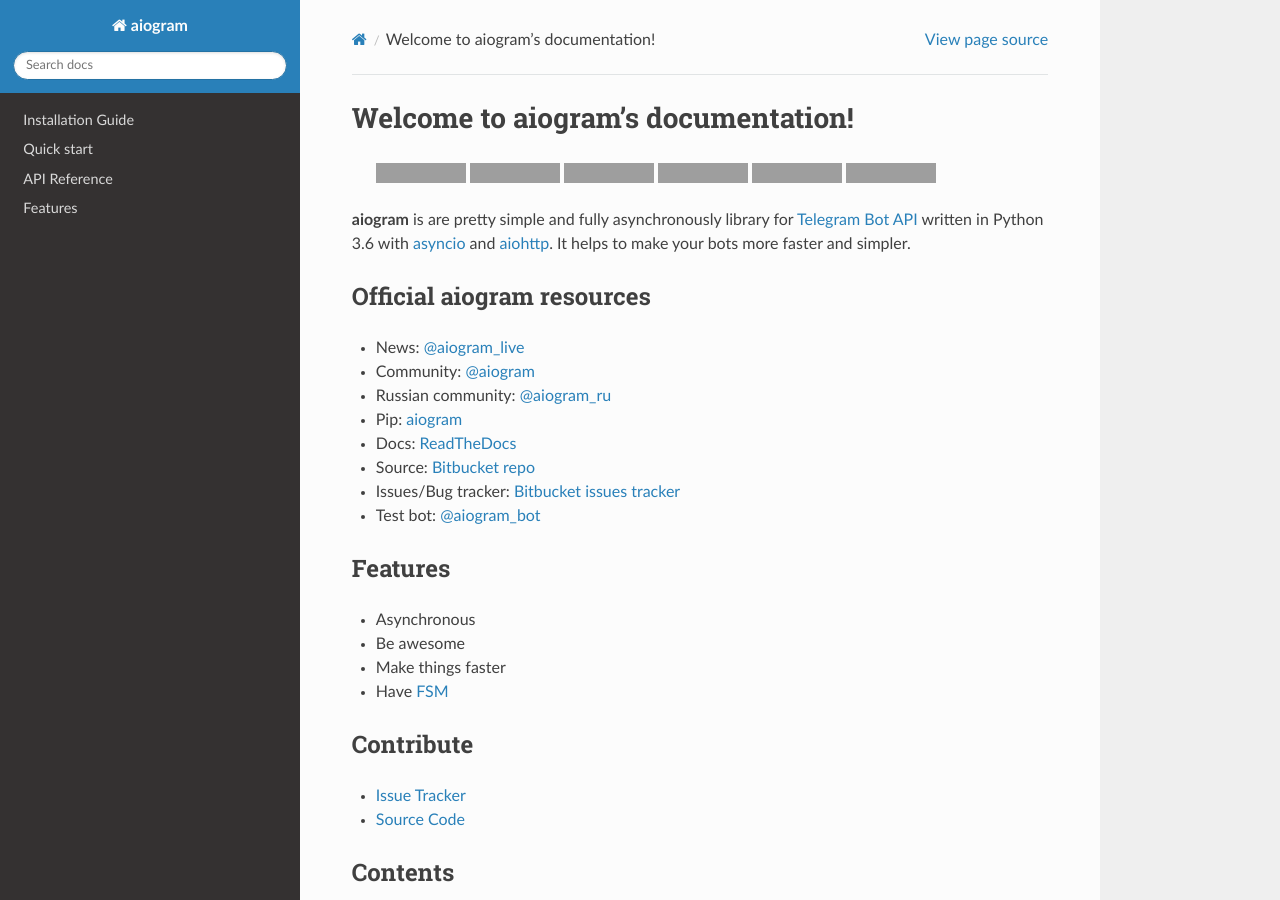
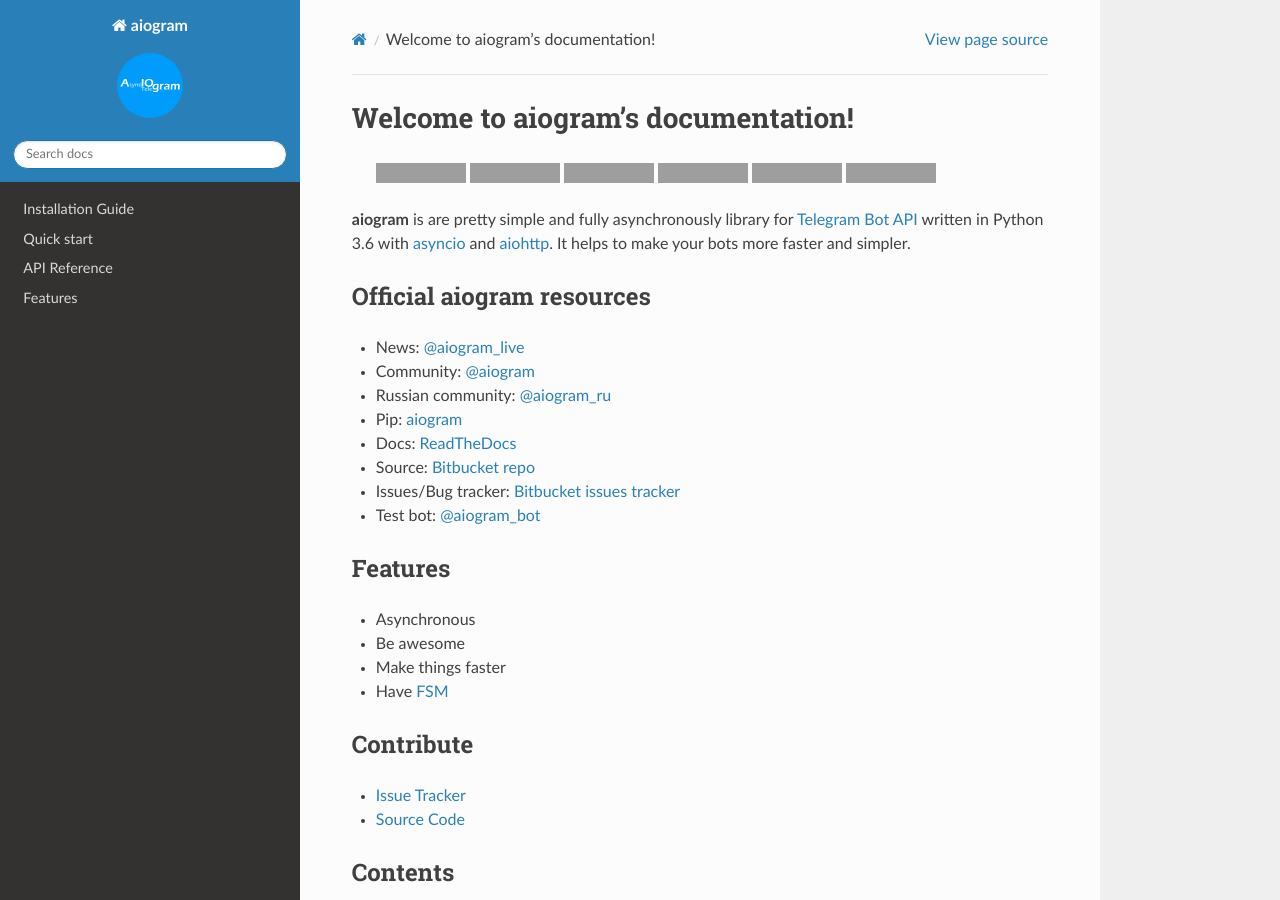
Before and after one commit to NullBrotasli/aiogram, a Sphinx documentation site: the page built from docs/source/index.rst, in a window 1280 px wide and 900 px high. Built offline with Sphinx 7.4.7 and the Read the Docs theme 2.0.0, drawn with Linux system fonts in a browser that asks for light colours; pages that are not in the unit, such as notebooks, are missing from menus; the version number could not be read and is left out; grey boxes are pictures that could not be loaded.

Commit message:
Add logo to docs.

```diff
--- a/docs/source/conf.py
+++ b/docs/source/conf.py
@@ -96,6 +96,7 @@
 #
 # html_theme_options = {}
 
+html_logo = 'static/logo.svg'
 # Add any paths that contain custom static files (such as style sheets) here,
 # relative to this directory. They are copied after the builtin static files,
 # so a file named "default.css" will overwrite the builtin "default.css".
```
Also changed, not shown: docs/source/static/logo.svg (added).
